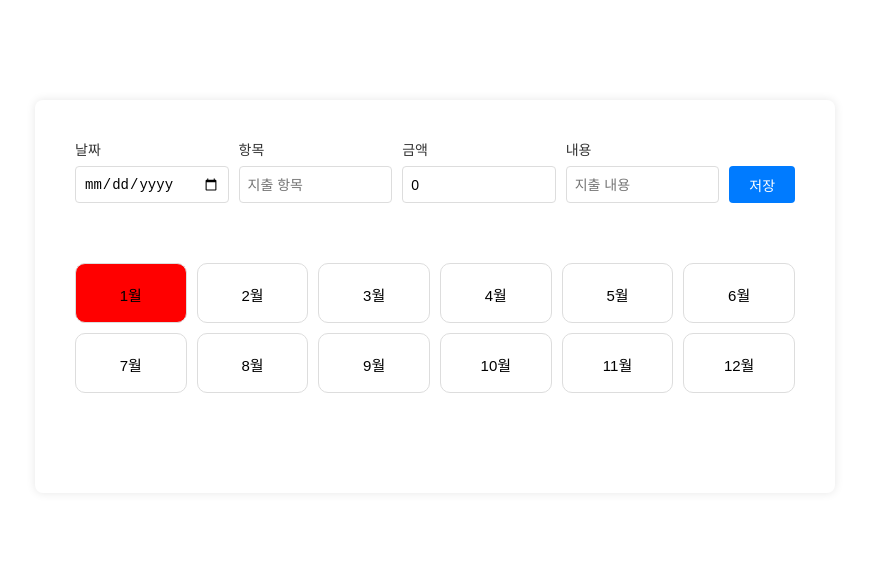
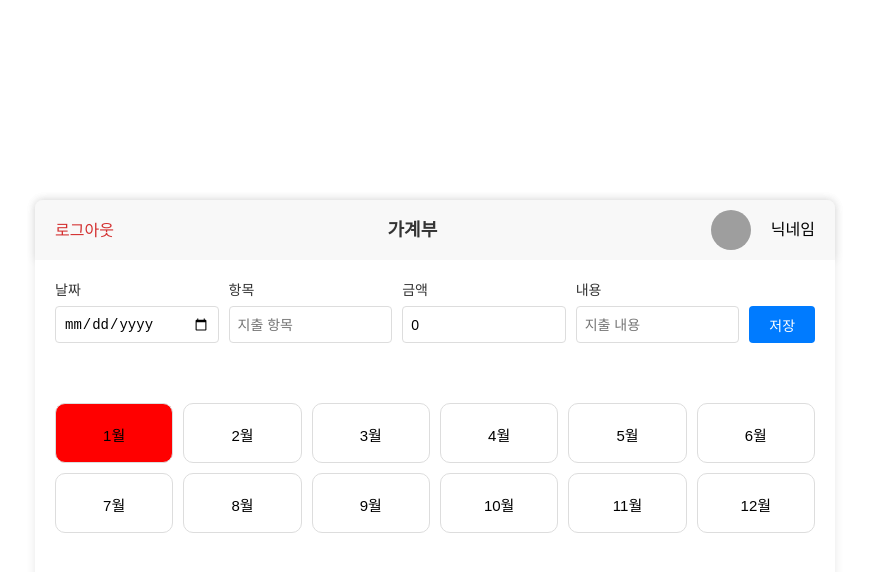
Before and after one commit to SNGCHN/my-spendings-enhanced, a React (Vite) app: page / in a window 1280 px wide. Shown: the top 572 px of the page, without its empty margins (205-1074 px from the left). Built offline with nearby package versions, Linux system fonts and the light colour scheme; sample sign-in values are in the browser's storage; grey boxes are pictures that could not be loaded.

Commit message:
🎨 네비바, 마이페이지 생성

```diff
--- a/src/GlobalStyle.js
+++ b/src/GlobalStyle.js
@@ -13,10 +13,9 @@ const GlobalStyle = createGlobalStyle`
   }
 
   .container {
-    margin: 100px auto;
+    margin: 200px auto;
     width: 100%;
     max-width: 800px;
-    padding: 20px;
     border-radius: 8px;
     box-shadow: 0 0 10px rgba(0, 0, 0, 0.1);
   }
--- a/src/components/InputForm.jsx
+++ b/src/components/InputForm.jsx
@@ -48,21 +48,21 @@ const InputForm = () => {
       <InputWrapper>
         <InputDiv>
           <FormLabel>날짜</FormLabel>
-          <Input onChange={handleDateOnChange} value={date} type='date' placeholder='YYYY-MM-DD' />
+          <Input onChange={handleDateOnChange} value={date} type="date" placeholder="YYYY-MM-DD" />
         </InputDiv>
         <InputDiv>
           <FormLabel>항목</FormLabel>
-          <Input onChange={handleCategoryOnChange} value={category} type='text' placeholder='지출 항목' />
+          <Input onChange={handleCategoryOnChange} value={category} type="text" placeholder="지출 항목" />
         </InputDiv>
         <InputDiv>
           <FormLabel>금액</FormLabel>
-          <Input onChange={handleCostOnChange} value={cost} type='number' placeholder='지출 금액' />
+          <Input onChange={handleCostOnChange} value={cost} type="number" placeholder="지출 금액" />
         </InputDiv>
         <InputDiv>
           <FormLabel>내용</FormLabel>
-          <Input onChange={handleDetailOnChange} value={detail} type='text' placeholder='지출 내용' />
+          <Input onChange={handleDetailOnChange} value={detail} type="text" placeholder="지출 내용" />
         </InputDiv>
-        <Button type='submit'>저장</Button>
+        <Button type="submit">저장</Button>
       </InputWrapper>
     </StyledForm>
   );
@@ -81,7 +81,6 @@ const StyledForm = styled.form`
   align-items: flex-end;
   padding: 20px;
   background-color: #fff;
-  border-radius: 16px;
 `;
 
 const InputWrapper = styled.div`
--- /dev/null
+++ b/src/components/NavBar.jsx
@@ -0,0 +1,79 @@
+import React from "react";
+import styled from "styled-components";
+import { useContext } from "react";
+import { AuthContext } from "../context/AuthContext";
+import { Navigate, useNavigate } from "react-router-dom";
+
+const NavBar = ({ title }) => {
+  const { logout } = useContext(AuthContext);
+  const navigate = useNavigate();
+  const handleLogout = () => {
+    logout();
+  };
+  const handleProfile = () => {
+    navigate("/mypage");
+  };
+
+  return (
+    <NavContainer>
+      <LeftSection>
+        <LogoutButton onClick={handleLogout}>로그아웃</LogoutButton>
+      </LeftSection>
+      <Title>{title}</Title>
+      <RightSection onClick={handleProfile}>
+        <ProfilePicture src="profile_picture_url" />
+        <Profile>닉네임</Profile>
+      </RightSection>
+    </NavContainer>
+  );
+};
+
+const NavContainer = styled.nav`
+  width: 100%;
+  display: flex;
+  justify-content: space-between;
+  align-items: center;
+  padding: 10px 20px;
+  background-color: #f8f8f8;
+  box-shadow: 0 0 10px rgba(0, 0, 0, 0.1);
+  border-top-left-radius: 8px;
+  border-top-right-radius: 8px;
+`;
+
+const LeftSection = styled.div``;
+
+const RightSection = styled.div`
+  display: flex;
+  align-items: center;
+  cursor: pointer;
+`;
+
+const LogoutButton = styled.button`
+  background: none;
+  border: none;
+  color: #d32f2f;
+  cursor: pointer;
+  font-size: 16px;
+`;
+
+const Title = styled.h1`
+  font-size: 18px;
+  font-weight: bold;
+  color: #333;
+  margin: 0;
+`;
+
+const ProfilePicture = styled.img`
+  width: 40px;
+  height: 40px;
+  border-radius: 50px;
+`;
+
+const Profile = styled.h1`
+  background: none;
+  border: none;
+  font-size: 16px;
+  padding-left: 20px;
+`;
+
+export default NavBar;
--- a/src/components/SignUp.jsx
+++ b/src/components/SignUp.jsx
@@ -56,7 +56,7 @@ const SignUp = ({ handleSignUpToggle }) => {
 
 const SignUpContainer = styled.div`
   max-width: 800px;
-  margin: 50px auto;
+  margin: 250px auto;
   padding: 20px;
   background-color: white;
   border-radius: 8px;
--- a/src/context/SpendingContext.js
+++ /dev/null
@@ -1,2 +0,0 @@
-import { createContext } from "react";
-export const SpendingContext = createContext(null);
--- a/src/pages/Detail.jsx
+++ b/src/pages/Detail.jsx
@@ -2,11 +2,7 @@ import { useState } from "react";
 import { useDispatch, useSelector } from "react-redux";
 import { useNavigate, useParams } from "react-router-dom";
 import styled from "styled-components";
-import {
-  deleteSpending,
-  editSpending,
-  setMonth,
-} from "../store/slices/spendingSlice";
+import { deleteSpending, editSpending, setMonth } from "../store/slices/spendingSlice";
 
 const Detail = () => {
   const spending = useSelector((state) => state.spending.spending);
@@ -62,64 +58,28 @@ const Detail = () => {
         <DetailForm>
           <div>
             <FormLabel>날짜</FormLabel>
-            <Input
-              name="date"
-              value={editDate}
-              type="date"
-              placeholder="YYYY-MM-DD"
-              onChange={handleDateChange}
-            />
+            <Input name="date" value={editDate} type="date" placeholder="YYYY-MM-DD" onChange={handleDateChange} />
           </div>
           <div>
             <FormLabel>항목</FormLabel>
-            <Input
-              name="category"
-              value={editCategory}
-              type="text"
-              placeholder="지출 항목"
-              onChange={handleCategoryChange}
-            />
+            <Input name="category" value={editCategory} type="text" placeholder="지출 항목" onChange={handleCategoryChange} />
           </div>
           <div>
             <FormLabel>금액</FormLabel>
-            <Input
-              name="cost"
-              value={editCost}
-              type="number"
-              placeholder="지출 금액"
-              onChange={handleCostChange}
-            />
+            <Input name="cost" value={editCost} type="number" placeholder="지출 금액" onChange={handleCostChange} />
           </div>
           <div>
             <FormLabel>내용</FormLabel>
-            <Input
-              name="detail"
-              value={editDetail}
-              type="text"
-              placeholder="지출 내용"
-              onChange={handleDetailChange}
-            />
+            <Input name="detail" value={editDetail} type="text" placeholder="지출 내용" onChange={handleDetailChange} />
           </div>
           <ButtonWrapper>
-            <DetailButton
-              onClick={handleEditValue}
-              color="#2196F3"
-              $hovercolor="#1976D2"
-            >
+            <DetailButton onClick={handleEditValue} color="#2196F3" $hovercolor="#1976D2">
               수정
             </DetailButton>
-            <DetailButton
-              onClick={handleDeleteValue}
-              color="#F44336"
-              $hovercolor="#D32F2F"
-            >
+            <DetailButton onClick={handleDeleteValue} color="#F44336" $hovercolor="#D32F2F">
               삭제
             </DetailButton>
-            <DetailButton
-              onClick={handleBack}
-              color="#9E9E9E"
-              $hovercolor="#757575"
-            >
+            <DetailButton onClick={handleBack} color="#9E9E9E" $hovercolor="#757575">
               뒤로 가기
             </DetailButton>
           </ButtonWrapper>
@@ -131,7 +91,7 @@ const Detail = () => {
 
 const DetailContainer = styled.div`
   max-width: 800px;
-  margin: 100px auto;
+  margin: 250px auto;
   padding: 20px;
   background-color: white;
   border-radius: 8px;
@@ -175,8 +135,7 @@ const DetailButton = styled.button`
   transition: background-color 0.2s ease-in-out;
   background-color: ${(props) => props.color || "rgb(0, 123, 255)"};
   &:hover {
-    background-color: ${(props) =>
-      props.$hovercolor || "rgba(0, 123, 255, 0.8)"};
+    background-color: ${(props) => props.$hovercolor || "rgba(0, 123, 255, 0.8)"};
   }
 `;
 
--- a/src/pages/HomePage.jsx
+++ b/src/pages/HomePage.jsx
@@ -1,14 +1,18 @@
 import InputForm from "../components/InputForm";
 import MonthSelect from "../components/MonthSelect";
 import SpendingItem from "../components/SpendingItem";
+import NavBar from "../components/NavBar";
 
 const HomePage = () => {
   return (
-    <div className="container">
-      <InputForm />
-      <MonthSelect />
-      <SpendingItem />
-    </div>
+    <>
+      <div className="container">
+        <NavBar title="가계부" />
+        <InputForm />
+        <MonthSelect />
+        <SpendingItem />
+      </div>
+    </>
   );
 };
 
--- a/src/pages/LogIn.jsx
+++ b/src/pages/LogIn.jsx
@@ -63,7 +63,7 @@ const LogIn = () => {
 
 const LogInContainer = styled.div`
   max-width: 800px;
-  margin: 100px auto;
+  margin: 250px auto;
   padding: 20px;
   background-color: white;
   border-radius: 8px;
--- a/src/pages/MyPage.jsx
+++ b/src/pages/MyPage.jsx
@@ -1,16 +1,85 @@
 import React from "react";
+import styled from "styled-components";
+import axios from "axios";
 
 const Mypage = () => {
-  return <div>Mypage</div>;
+  return (
+    <MyPageContainer>
+      <Title>My Page</Title>
+      <Form>
+        <FormLabel>닉네임</FormLabel>
+        <Input type="text" placeholder="닉네임을 입력해주세요." />
+        <FormLabel>프로필 사진 선택</FormLabel>
+        <Input type="file" />
+        <ProfileImage src="profile_picture_url" alt="Profile" />
+        <ButtonWrapper>
+          <Button>저장</Button>
+        </ButtonWrapper>
+      </Form>
+    </MyPageContainer>
+  );
 };
 
 const MyPageContainer = styled.div`
+  margin: 200px auto;
+  width: 100%;
   max-width: 800px;
-  margin: 100px auto;
-  padding: 20px;
-  background-color: white;
   border-radius: 8px;
   box-shadow: 0 0 10px rgba(0, 0, 0, 0.1);
+  padding: 20px;
+`;
+
+const Title = styled.h1`
+  font-size: 24px;
+  margin-bottom: 20px;
+  text-align: center;
+`;
+
+const Form = styled.div`
+  display: flex;
+  flex-direction: column;
+  gap: 15px;
+`;
+
+const FormLabel = styled.label`
+  font-size: 14px;
+  font-weight: bold;
+  color: #333333;
+`;
+
+const Input = styled.input`
+  width: 100%;
+  padding: 10px;
+  border: 1px solid #dddddd;
+  border-radius: 4px;
+  font-size: 14px;
+`;
+
+const ProfileImage = styled.img`
+  width: 100px;
+  height: 100px;
+  border-radius: 50%;
+  object-fit: cover;
+  margin-top: 10px;
+`;
+
+const ButtonWrapper = styled.div`
+  display: flex;
+  justify-content: center;
+  margin-top: 20px;
+`;
+
+const Button = styled.button`
+  padding: 10px 20px;
+  color: white;
+  border: none;
+  border-radius: 4px;
+  cursor: pointer;
+  font-size: 14px;
+  background-color: rgb(0, 123, 255);
+  &:hover {
+    background-color: rgba(0, 123, 255, 0.8);
+  }
 `;
 
 export default Mypage;
--- a/src/router/Router.jsx
+++ b/src/router/Router.jsx
@@ -3,6 +3,7 @@ import { BrowserRouter, Route, Routes, Navigate } from "react-router-dom";
 import HomePage from "../pages/HomePage";
 import Detail from "../pages/Detail";
 import LogIn from "../pages/LogIn";
+import Mypage from "../pages/Mypage";
 import { AuthContext } from "../context/AuthContext";
 
 const PrivateRoute = ({ children }) => {
@@ -17,12 +18,40 @@ const PublicRoute = ({ children }) => {
 
 function Router() {
   return (
-    // prettier-ignore
     <BrowserRouter>
       <Routes>
-        <Route path="/"element={<PrivateRoute><HomePage /></PrivateRoute>}/>
-        <Route path="/detail/:detailId" element={<PrivateRoute><Detail /></PrivateRoute>}/>
-        <Route path="/login"element={<PublicRoute><LogIn /></PublicRoute>}/>
+        <Route
+          path="/"
+          element={
+            <PrivateRoute>
+              <HomePage />
+            </PrivateRoute>
+          }
+        />
+        <Route
+          path="/detail/:detailId"
+          element={
+            <PrivateRoute>
+              <Detail />
+            </PrivateRoute>
+          }
+        />
+        <Route
+          path="/login"
+          element={
+            <PublicRoute>
+              <LogIn />
+            </PublicRoute>
+          }
+        />
+        <Route
+          path="/mypage"
+          element={
+            <PrivateRoute>
+              <Mypage />
+            </PrivateRoute>
+          }
+        />
       </Routes>
     </BrowserRouter>
   );
```
Also changed, not shown: src/components/Header.jsx (deleted, +0 -7 lines).
